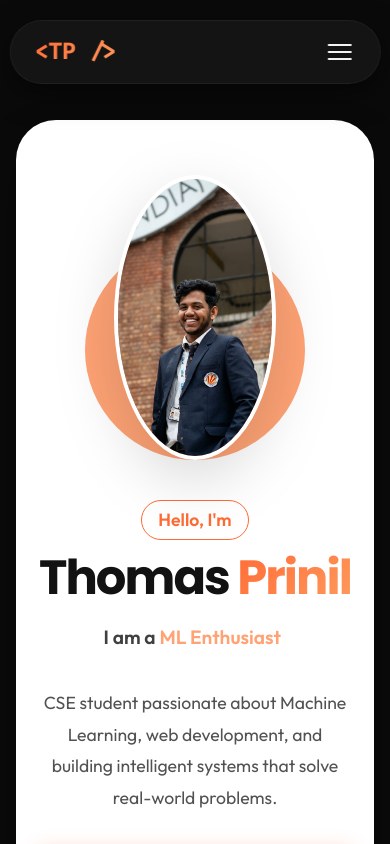
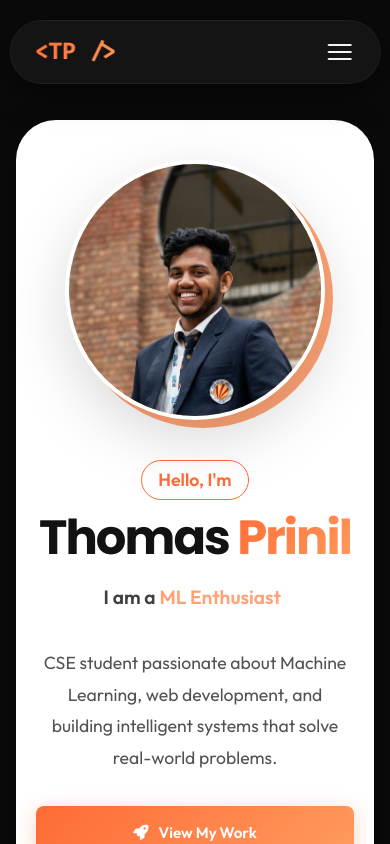
Before and after one commit to Thomxs007/PORTFOLIO, a React (Vite) app: page / in a window 390 px wide. Shown: the top 844 px of the page. Built offline with nearby package versions, Linux system fonts and the light colour scheme.

Commit message:
fix: made profile image a perfect circle and forced contact link text to black when active

```diff
--- a/src/components/Navbar.css
+++ b/src/components/Navbar.css
@@ -73,8 +73,17 @@
 
 .nav-cta:hover {
   background: var(--accent-primary);
-  -webkit-text-fill-color: white;
-  box-shadow: 0 0 20px rgba(108, 99, 255, 0.3);
+  -webkit-text-fill-color: #000000;
+  color: #000000;
+  box-shadow: 0 0 20px rgba(255, 107, 53, 0.3);
+}
+
+.nav-cta.active {
+  background: var(--accent-primary);
+  -webkit-text-fill-color: #000000;
+  color: #000000;
+  font-weight: 700;
+  border-color: var(--accent-primary);
 }
 
 .nav-toggle {
--- a/src/pages/Home.css
+++ b/src/pages/Home.css
@@ -101,25 +101,26 @@
 .hero-image-wrapper {
   position: relative;
   width: 400px;
-  height: 480px;
+  height: 400px;
   display: flex;
-  align-items: flex-end;
+  align-items: center;
   justify-content: center;
 }
 
 .hero-image-glow {
   position: absolute;
-  bottom: 0;
-  width: 380px;
-  height: 380px;
+  top: 15px;
+  right: -15px;
+  width: 400px;
+  height: 400px;
   border-radius: 50%;
   background: var(--accent-secondary);
   z-index: 1;
 }
 
 .profile-img {
-  width: auto;
-  height: 95%;
+  width: 400px;
+  height: 400px;
   object-fit: cover;
   position: relative;
   z-index: 2;
@@ -190,14 +191,16 @@
   .hero-description { margin: 0 auto 32px; }
   .hero-buttons { justify-content: center; }
   .hero-socials { justify-content: center; }
-  .hero-image-wrapper { width: 300px; height: 360px; }
-  .hero-image-glow { width: 280px; height: 280px; }
+  .hero-image-wrapper { width: 320px; height: 320px; }
+  .hero-image-glow { width: 320px; height: 320px; top: 10px; right: -10px; }
+  .profile-img { width: 320px; height: 320px; }
 }
 
 @media (max-width: 480px) {
   .hero { padding: 120px 16px 40px; }
   .hero-content { padding: 40px 20px; }
-  .hero-image-wrapper { width: 240px; height: 300px; }
-  .hero-image-glow { width: 220px; height: 220px; }
+  .hero-image-wrapper { width: 260px; height: 260px; }
+  .hero-image-glow { width: 260px; height: 260px; top: 8px; right: -8px; }
+  .profile-img { width: 260px; height: 260px; }
   .hero-buttons { flex-direction: column; align-items: center; }
 }
```
